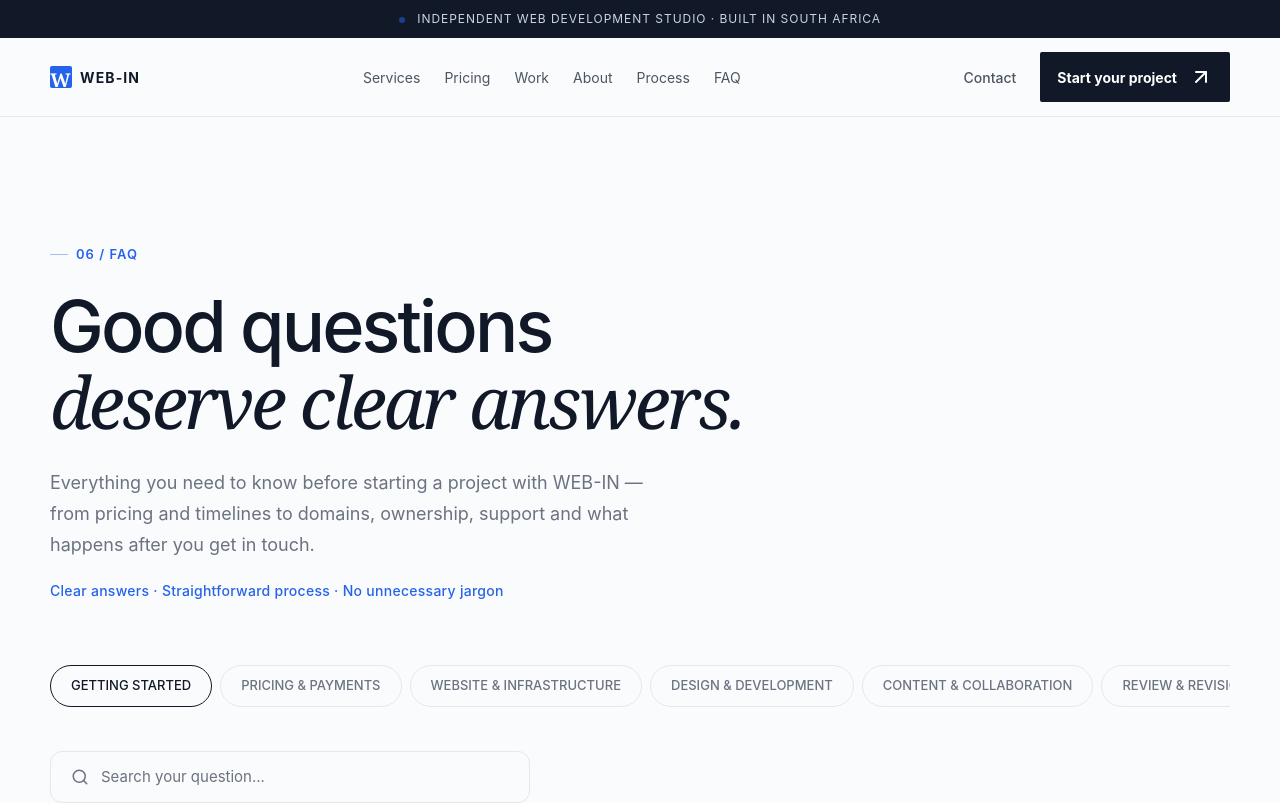
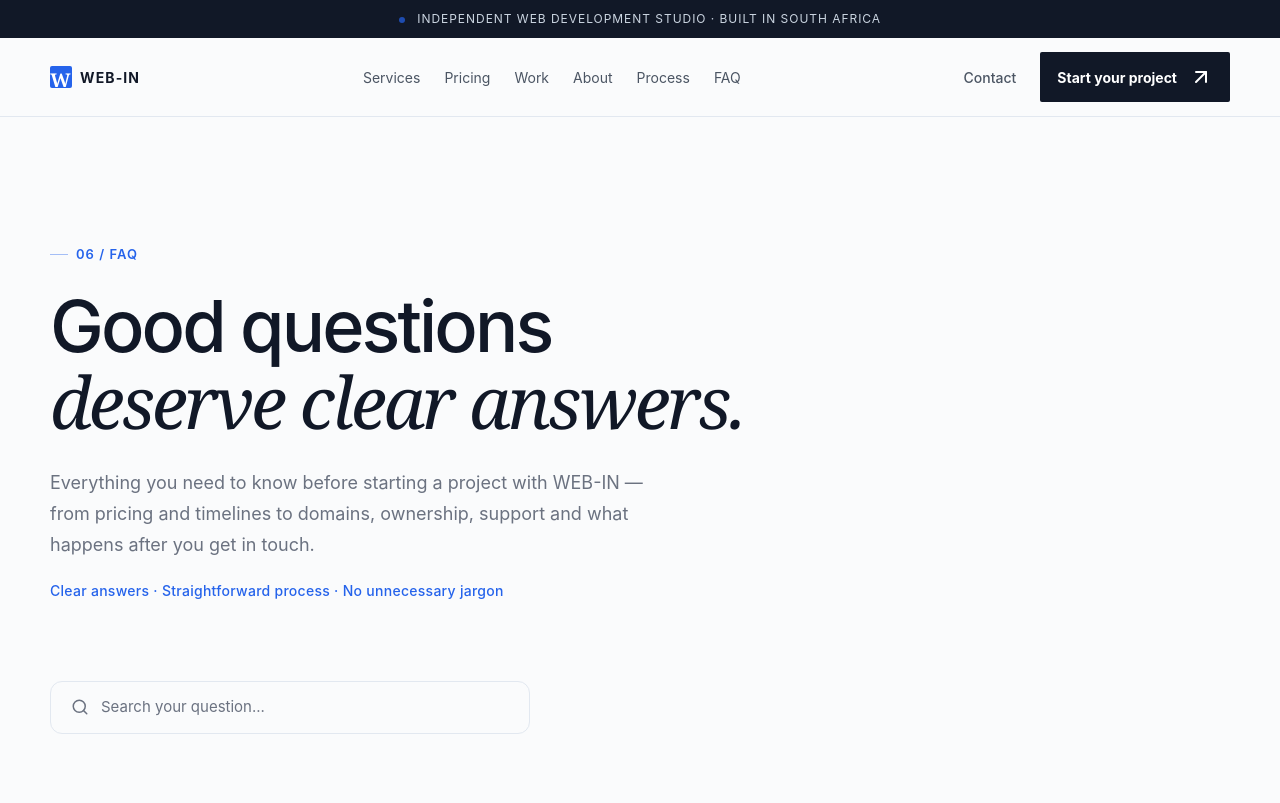
Before and after one commit to MlungisiMahlangu/web-studio-website, a Next.js app: page /faq in a window 1280 px wide. Shown: the top 803 px of the page. Built offline with nearby package versions, Linux system fonts and the light colour scheme.

Commit message:
Remove unnecessary FAQ sections (final CTA and category navigation)
Strip redundant "Ready when you are" CTA block and sticky category pill navigation from FAQ page. Simplifies the page to focus on search and accordion content.

```diff
--- a/app/globals.css
+++ b/app/globals.css
@@ -838,13 +838,6 @@ button, input, select, textarea { font: inherit; }
 .faq-hero-copy { color: var(--muted); font-size: 18px; line-height: 1.7; max-width: 600px; margin: 0 0 20px; }
 .faq-hero-meta { color: var(--accent-blue); font-size: 14px; font-weight: 500; letter-spacing: .02em; }
 
-.faq-category-nav { padding: 0 0 24px; position: sticky; top: 64px; z-index: 10; background: var(--bg); }
-.faq-category-scroll { display: flex; gap: 8px; overflow-x: auto; scrollbar-width: none; -ms-overflow-style: none; padding-bottom: 4px; }
-.faq-category-scroll::-webkit-scrollbar { display: none; }
-.faq-category-btn { white-space: nowrap; padding: 10px 20px; border: 1px solid var(--line); border-radius: 100px; background: transparent; font-size: 13px; font-weight: 500; color: var(--muted); cursor: pointer; transition: all .2s; flex-shrink: 0; }
-.faq-category-btn:hover { border-color: var(--accent-blue); color: var(--text); }
-.faq-category-btn.active { background: var(--text); color: var(--bg); border-color: var(--text); }
-
 .faq-search { padding: 16px 0 40px; }
 .faq-search-inner { display: flex; align-items: center; gap: 12px; padding: 14px 20px; border: 1px solid var(--line); border-radius: 12px; max-width: 480px; transition: border-color .2s; }
 .faq-search-inner:focus-within { border-color: var(--accent-blue); }
@@ -884,12 +877,6 @@ button, input, select, textarea { font: inherit; }
 .faq-not-sure-inner > p { color: var(--muted); font-size: 16px; line-height: 1.7; margin: 0 auto 32px; max-width: 500px; }
 .faq-not-sure-inner .button { display: inline-flex; align-items: center; gap: 8px; }
 
-.faq-cta { padding: 80px 0 120px; text-align: center; }
-.faq-cta .eyebrow { color: var(--accent-blue); font-size: 12px; font-weight: 600; letter-spacing: .1em; margin-bottom: 20px; }
-.faq-cta h2 { font-size: clamp(40px, 5.5vw, 64px); letter-spacing: -.04em; font-weight: 500; margin: 0 0 24px; line-height: 1.05; }
-.faq-cta h2 em { font-family: var(--serif); font-weight: 400; }
-.faq-cta > p { color: var(--muted); font-size: 17px; line-height: 1.7; margin: 0 auto; max-width: 520px; }
-.faq-cta-actions { display: flex; align-items: center; justify-content: center; gap: 20px; margin-top: 40px; flex-wrap: wrap; }
 
 @media (max-width: 900px) {
   .work-project-layout, .work-project-reverse { grid-template-columns: 1fr; gap: 36px; }
@@ -938,15 +925,11 @@ button, input, select, textarea { font: inherit; }
   .faq-hero { padding: 80px 0 40px; }
   .faq-hero h1 { font-size: 36px; }
   .faq-hero-copy { font-size: 16px; }
-  .faq-category-nav { top: 56px; }
   .faq-section { padding: 36px 0; }
   .faq-section-header h2 { font-size: 24px; }
   .faq-accordion-trigger { font-size: 15px; padding: 20px 0; }
   .faq-not-sure-inner { padding: 48px 28px; }
   .faq-not-sure-inner h2 { font-size: 28px; }
-  .faq-cta { padding: 64px 0 80px; }
-  .faq-cta h2 { font-size: 32px; }
-  .faq-cta-actions { flex-direction: column; align-items: center; gap: 16px; }
 }
 
 @media (prefers-reduced-motion: reduce) {
--- a/components/sections/faq-accordion.tsx
+++ b/components/sections/faq-accordion.tsx
@@ -1,6 +1,6 @@
 'use client'
 
-import { useState, useRef, useEffect, useMemo } from 'react'
+import { useState, useMemo } from 'react'
 import { Search, ArrowUpRight } from 'lucide-react'
 import Link from 'next/link'
 import type { FaqCategory } from '@/lib/constants'
@@ -8,8 +8,6 @@ import type { FaqCategory } from '@/lib/constants'
 export function FaqPage({ categories }: { categories: FaqCategory[] }) {
   const [openItems, setOpenItems] = useState<Set<string>>(new Set())
   const [searchQuery, setSearchQuery] = useState('')
-  const [activeCategory, setActiveCategory] = useState(categories[0]?.id ?? '')
-  const sectionRefs = useRef<Record<string, HTMLElement | null>>({})
 
   const toggleItem = (key: string) => {
     setOpenItems((prev) => {
@@ -19,35 +17,6 @@ export function FaqPage({ categories }: { categories: FaqCategory[] }) {
       return next
     })
   }
-
-  const scrollToCategory = (id: string) => {
-    setActiveCategory(id)
-    const el = sectionRefs.current[id]
-    if (el) {
-      const offset = 100
-      const top = el.getBoundingClientRect().top + window.scrollY - offset
-      window.scrollTo({ top, behavior: 'smooth' })
-    }
-  }
-
-  useEffect(() => {
-    const observer = new IntersectionObserver(
-      (entries) => {
-        entries.forEach((entry) => {
-          if (entry.isIntersecting) {
-            setActiveCategory(entry.target.id)
-          }
-        })
-      },
-      { rootMargin: '-120px 0px -60% 0px', threshold: 0 }
-    )
-
-    Object.values(sectionRefs.current).forEach((el) => {
-      if (el) observer.observe(el)
-    })
-
-    return () => observer.disconnect()
-  }, [categories])
 
   const filteredCategories = useMemo(() => {
     if (!searchQuery.trim()) return categories
@@ -66,21 +35,6 @@ export function FaqPage({ categories }: { categories: FaqCategory[] }) {
 
   return (
     <>
-      {/* Category Navigation */}
-      <nav className="faq-category-nav container">
-        <div className="faq-category-scroll">
-          {categories.map((cat) => (
-            <button
-              key={cat.id}
-              onClick={() => scrollToCategory(cat.id)}
-              className={`faq-category-btn ${activeCategory === cat.id ? 'active' : ''}`}
-            >
-              {cat.label}
-            </button>
-          ))}
-        </div>
-      </nav>
-
       {/* Search */}
       <div className="faq-search container">
         <div className="faq-search-inner">
@@ -104,8 +58,6 @@ export function FaqPage({ categories }: { categories: FaqCategory[] }) {
         {filteredCategories.map((category) => (
           <section
             key={category.id}
-            id={category.id}
-            ref={(el) => { sectionRefs.current[category.id] = el }}
             className="faq-section"
           >
             <div className="faq-section-header">
@@ -170,28 +122,6 @@ export function FaqPage({ categories }: { categories: FaqCategory[] }) {
         </div>
       </section>
 
-      {/* Final CTA */}
-      <section className="faq-cta container">
-        <p className="eyebrow">Ready when you are</p>
-        <h2>
-          Have a question?
-          <br />
-          <em>Let&apos;s talk.</em>
-        </h2>
-        <p>
-          If you didn&apos;t find what you were looking for, we&apos;re happy to
-          help. Reach out through the contact form or WhatsApp and we&apos;ll get
-          back to you.
-        </p>
-        <div className="faq-cta-actions">
-          <Link className="button button-dark" href="/contact">
-            Contact WEB-IN <ArrowUpRight />
-          </Link>
-          <Link className="button button-outline" href="/start-a-project">
-            Start Your Project <ArrowUpRight />
-          </Link>
-        </div>
-      </section>
     </>
   )
 }
```
